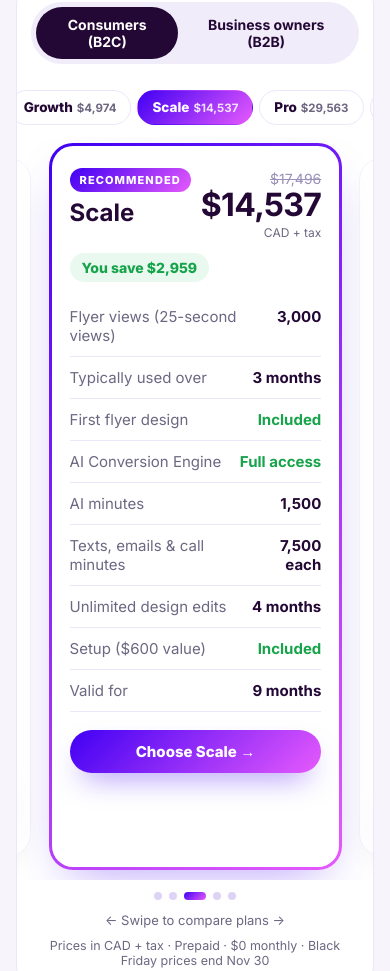
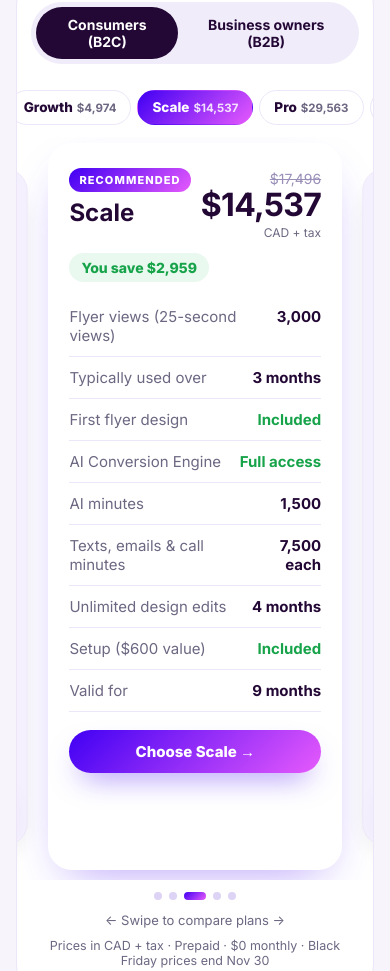
Before and after one commit to Ajax9922/adviuzwebsite, a plain HTML site: page plan-options.html in a window 390 px wide. Shown: the part 3417-4388 px from the top of the page. Drawn offline with Linux system fonts and the light colour scheme.

Commit message:
Plan options mobile: clearer peeking cards
Co-Authored-By: Claude Opus 5.5 <noreply@anthropic.com>
Claude-Session: https://claude.ai/code/session_013qG9w64vP6CxUD9aj9G5pm

```diff
--- a/plan-options.html
+++ b/plan-options.html
@@ -123,9 +123,9 @@ h1{font-size:clamp(26px,4vw,40px);letter-spacing:-.03em;margin:18px 0 6px}
 .lim{display:inline-block;font-size:10.5px;font-weight:800;letter-spacing:.08em;text-transform:uppercase;color:#b4235a;background:#ffe8f0;border-radius:999px;padding:4px 9px;margin-bottom:6px;white-space:nowrap}
 .bm-track{display:flex;gap:12px;overflow-x:auto;scroll-snap-type:x mandatory;-webkit-overflow-scrolling:touch;margin:0 -14px;padding:6px 14px 10px;scrollbar-width:none}
 .bm-track::-webkit-scrollbar{display:none}
-.bm-track .bm-card{flex:0 0 76%;scroll-snap-align:center;border:1.5px solid var(--line);background:#fff;box-shadow:0 14px 34px -18px rgba(35,8,53,.25);opacity:.55;transform:scale(.96);transition:opacity .25s,transform .25s}
+.bm-track .bm-card{flex:0 0 72%;scroll-snap-align:center;border:1.5px solid var(--line);background:#fff;box-shadow:0 14px 34px -18px rgba(35,8,53,.25);opacity:.9;transform:scale(.93);background:#f4effd;transition:opacity .25s,transform .25s}
 .bm-track .bm-card.hl{border:3px solid transparent;background:linear-gradient(#fff,#fff) padding-box,var(--g) border-box}
-.bm-track .bm-card.cur{opacity:1;transform:none;box-shadow:0 20px 50px -20px rgba(64,0,243,.4)}
+.bm-track .bm-card.cur{opacity:1;transform:none;background:#fff;box-shadow:0 20px 50px -20px rgba(64,0,243,.4)}
 </style>
 </head>
 <body>
```
